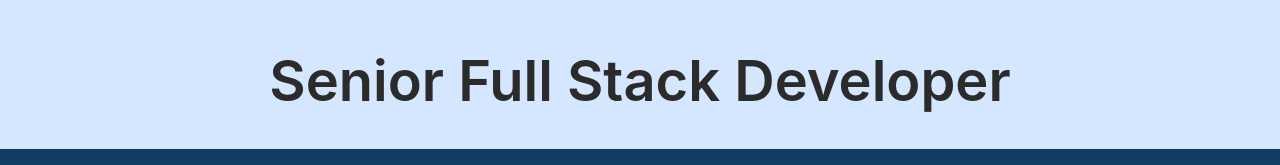
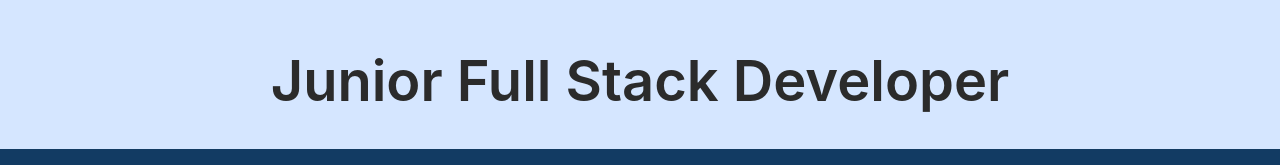
Before and after one commit to TZeik/personal-web, a React (Create React App) app: page / in a window 1280 px wide. Shown: the part 145-310 px from the top of the page. Built offline with nearby package versions, Linux system fonts and the light colour scheme.

Commit message:
title correction

```diff
--- a/src/components/Header.tsx
+++ b/src/components/Header.tsx
@@ -6,7 +6,7 @@ const Header: React.FC = () => {
     <header className={Styles.header}>
       <div className={Styles.headerContent}>
         <h1 className={Styles.name}>Hi! I&apos;m Randy Germosén</h1>
-        <h2 className={Styles.title}>Senior Full Stack Developer</h2>
+        <h2 className={Styles.title}>Junior Full Stack Developer</h2>
       </div>
       <div className={Styles.headerDescription}>
         <h2 className={Styles.descriptionTitle}>
```
